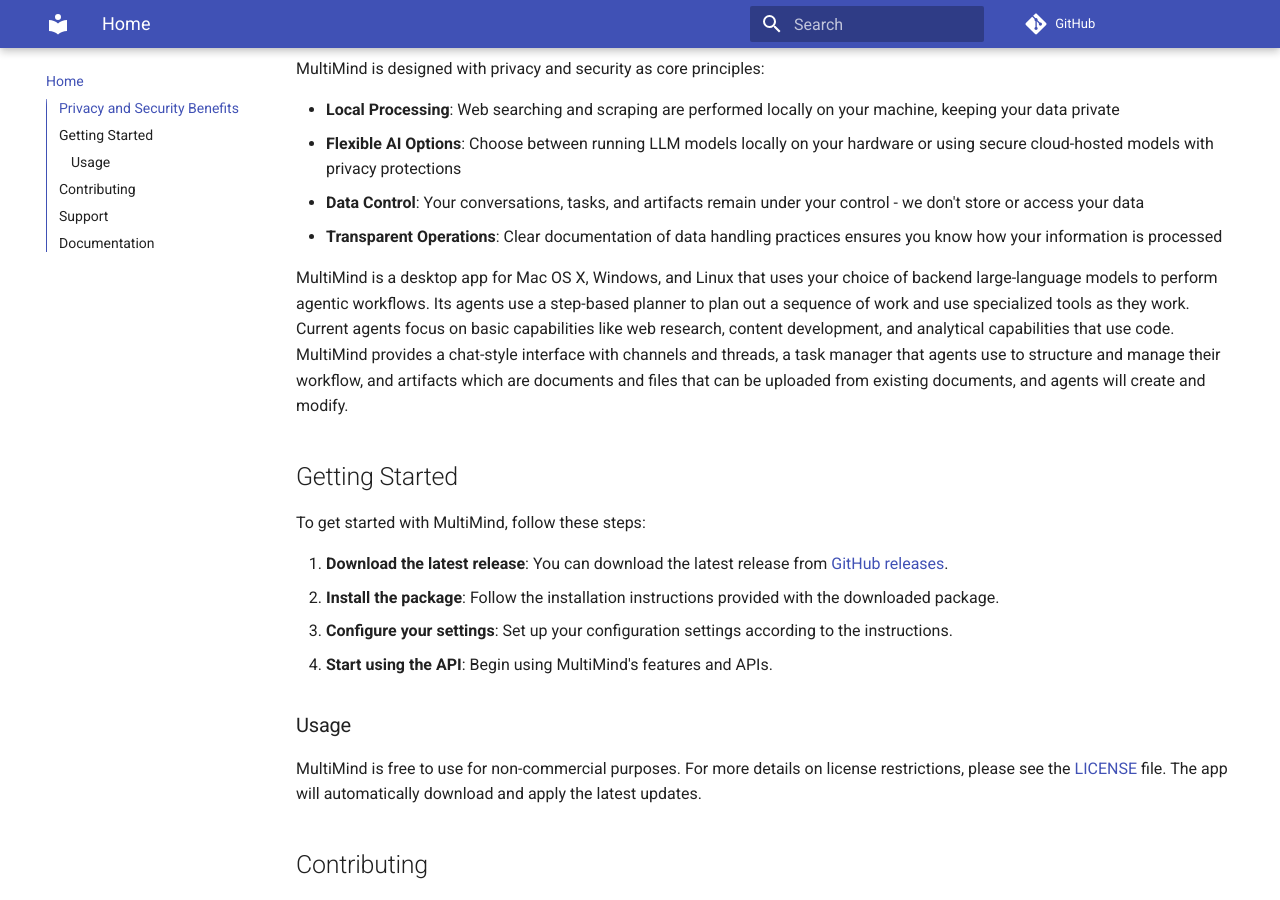
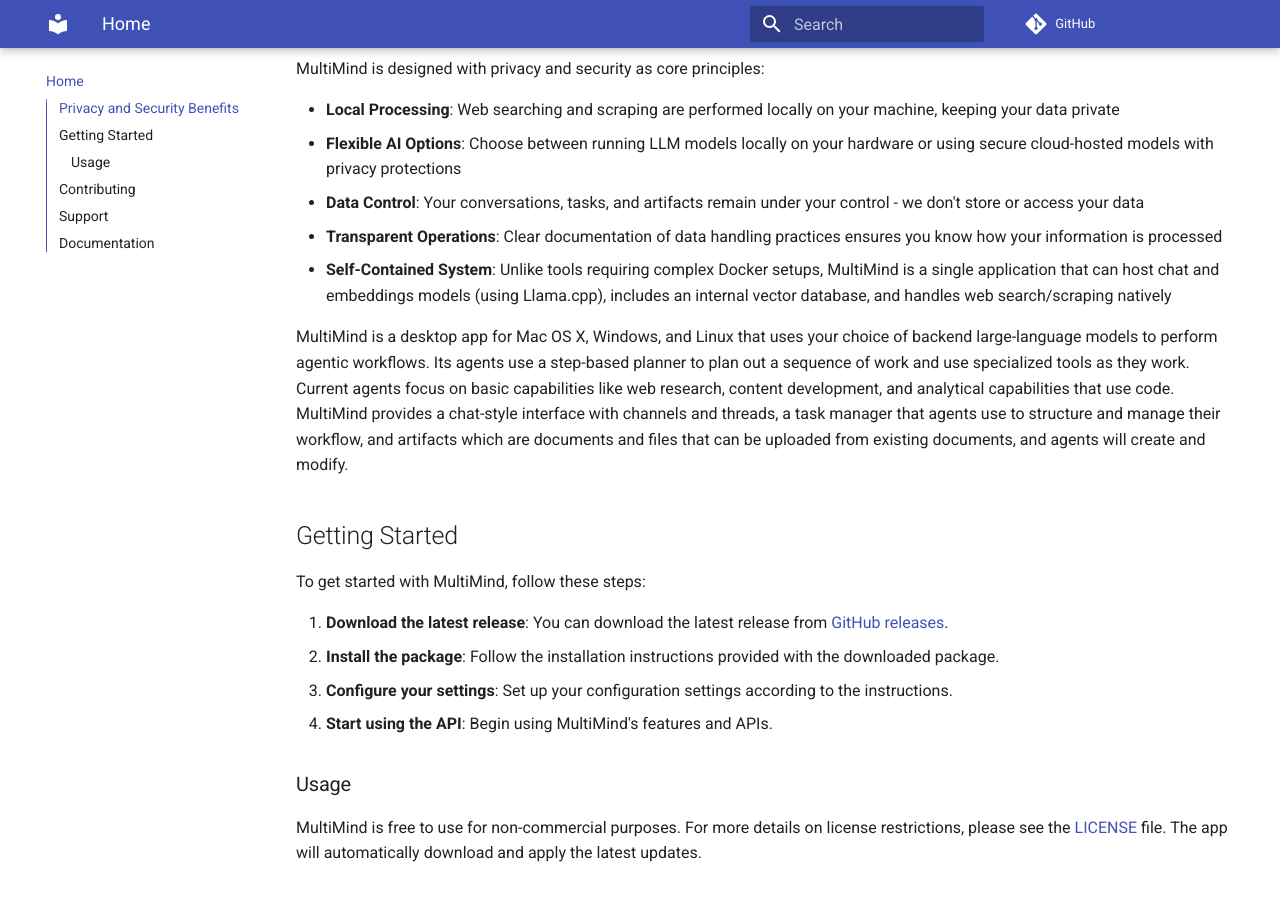
Before and after one commit to richardbowman/multimind-agent-platform, an MkDocs documentation site: the page built from docs/index.md, in a window 1280 px wide and 900 px high, scrolled down 995 px. Built offline with MkDocs 1.6.1 and Material for MkDocs 9.7.7, drawn with Linux system fonts in a browser that asks for light colours; comment, search, counter and statistics services are not loaded.

Commit message:
docs: Add self-contained system benefit to privacy section

```diff
--- a/docs/index.md
+++ b/docs/index.md
@@ -10,6 +10,7 @@ MultiMind is designed with privacy and security as core principles:
 - **Flexible AI Options**: Choose between running LLM models locally on your hardware or using secure cloud-hosted models with privacy protections
 - **Data Control**: Your conversations, tasks, and artifacts remain under your control - we don't store or access your data
 - **Transparent Operations**: Clear documentation of data handling practices ensures you know how your information is processed
+- **Self-Contained System**: Unlike tools requiring complex Docker setups, MultiMind is a single application that can host chat and embeddings models (using Llama.cpp), includes an internal vector database, and handles web search/scraping natively
 
 MultiMind is a desktop app for Mac OS X, Windows, and Linux that uses your choice of backend large-language models to perform agentic workflows. Its agents use a step-based planner to plan out a sequence of work and use specialized tools as they work. Current agents focus on basic capabilities like web research, content development, and analytical capabilities that use code. MultiMind provides a chat-style interface with channels and threads, a task manager that agents use to structure and manage their workflow, and artifacts which are documents and files that can be uploaded from existing documents, and agents will create and modify.
 
```
